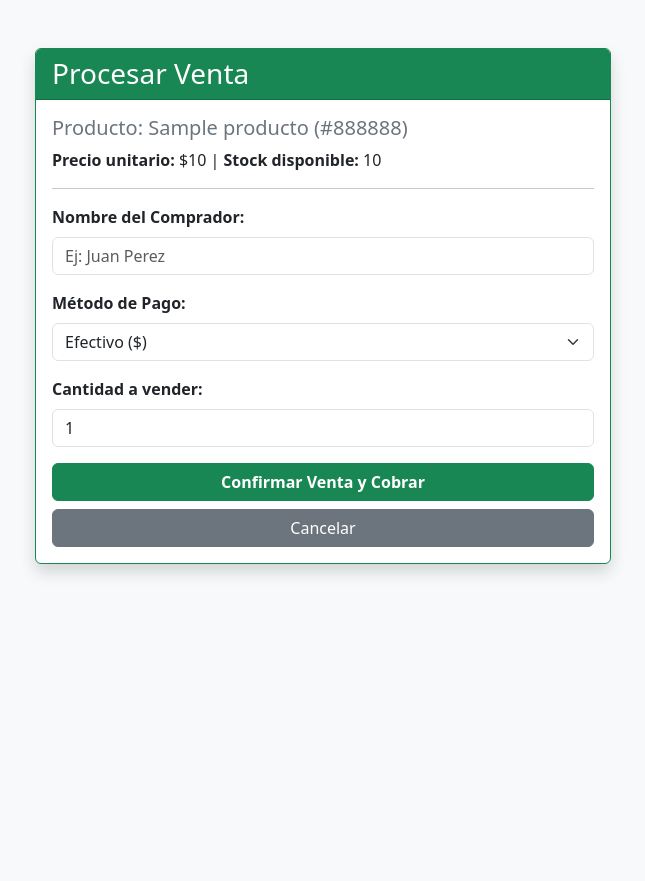
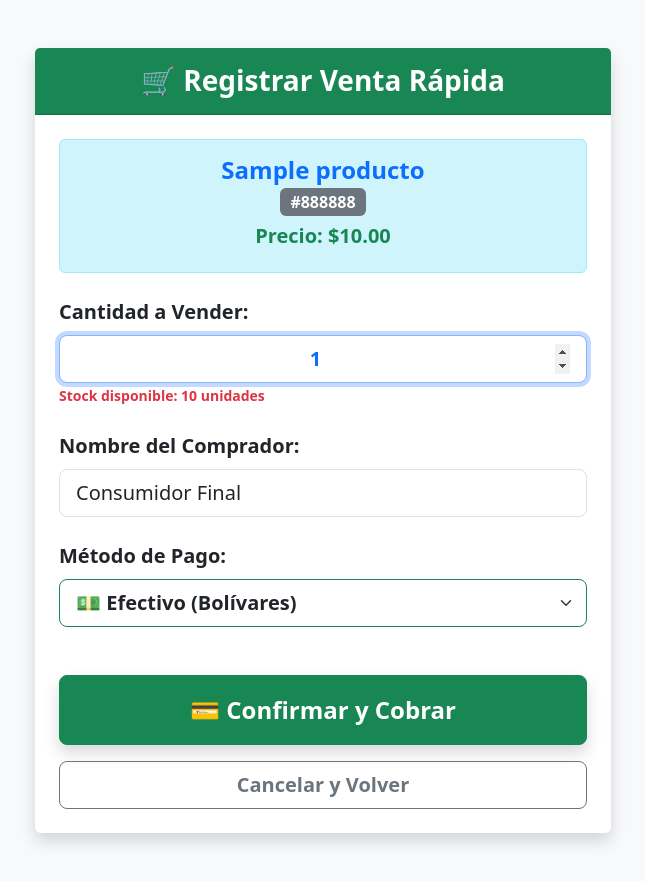
Before and after one commit to ventasrespondeya-cell/Control-de-Inventario---Pinturas-JAM, a Flask app: template templates/vender.html in a window 1280 px wide. Shown: the whole page, without its empty margins (317-962 px from the left). Before the commit the page ends 575 px from the top, so only its background shows below. Run offline with Flask 3, Linux system fonts and the light colour scheme; the template is opened without the code that fills it: most values are stand-ins (such as "Sample title", 1, 10 or a date in 2020).

Commit message:
Update vender.html

```diff
--- a/templates/vender.html
+++ b/templates/vender.html
@@ -2,40 +2,52 @@
 <html lang="es">
 <head>
     <meta charset="UTF-8">
-    <title>Procesar Venta - Pinturas JAM</title>
+    <title>Registrar Venta - Pinturas JAM</title>
     <link href="https://cdn.jsdelivr.net/npm/bootstrap@5.3.0/dist/css/bootstrap.min.css" rel="stylesheet">
 </head>
 <body class="bg-light">
-    <div class="container mt-5" style="max-width: 600px;">
-        <div class="card shadow border-success">
-            <div class="card-header bg-success text-white">
-                <h3 class="mb-0">Procesar Venta</h3>
+    <div class="container mt-5 mb-5" style="max-width: 600px;">
+        <div class="card shadow border-0">
+            <div class="card-header bg-success text-white p-3 text-center">
+                <h3 class="mb-0 fw-bold">🛒 Registrar Venta Rápida</h3>
             </div>
-            <div class="card-body">
-                <h5 class="text-secondary">Producto: {{ producto.nombre }} ({{ producto.color }})</h5>
-                <p><strong>Precio unitario:</strong> ${{ producto.precio }} | <strong>Stock disponible:</strong> {{ producto.stock_actual }}</p>
-                <hr>
-                <form method="POST">
-                    <div class="mb-3">
-                        <label class="form-label fw-bold">Nombre del Comprador:</label>
-                        <input type="text" name="comprador" class="form-control" placeholder="Ej: Juan Perez" required>
+            <div class="card-body p-4">
+
+                <div class="alert alert-info text-center mb-4">
+                    <h4 class="text-primary fw-bold mb-1">{{ producto.nombre }}</h4>
+                    <span class="badge bg-secondary fs-6">{{ producto.color }}</span>
+                    <h5 class="mt-2 fw-bold text-success">Precio: ${{ "%.2f"|format(producto.precio) }}</h5>
+                </div>
+
+                <form method="POST" action="/vender/{{ producto.id }}">
+                    <div class="mb-4">
+                        <label class="form-label fw-bold fs-5">Cantidad a Vender:</label>
+                        <input type="number" name="cantidad" min="1" max="{{ producto.stock_actual }}" class="form-control form-control-lg fw-bold text-center text-primary" value="1" required autofocus>
+                        <small class="text-danger fw-bold">Stock disponible: {{ producto.stock_actual }} unidades</small>
                     </div>
-                    <div class="mb-3">
-                        <label class="form-label fw-bold">Método de Pago:</label>
-                        <select name="metodo_pago" class="form-select" required>
-                            <option value="Efectivo ($)">Efectivo ($)</option>
-                            <option value="Efectivo (Bs)">Efectivo (Bs)</option>
-                            <option value="Pago Movil / Transferencia">Pago Móvil / Transferencia</option>
-                            <option value="Zelle / Divisas Digitales">Zelle / Divisas Digitales</option>
-                            <option value="Punto de Venta">Punto de Venta</option>
+
+                    <div class="mb-4">
+                        <label class="form-label fw-bold fs-5">Nombre del Comprador:</label>
+                        <input type="text" name="comprador" class="form-control form-control-lg" value="Consumidor Final" required>
+                    </div>
+
+                    <!-- NUEVOS MÉTODOS DE PAGO INCLUYENDO BINANCE -->
+                    <div class="mb-5">
+                        <label class="form-label fw-bold fs-5">Método de Pago:</label>
+                        <select name="metodo_pago" class="form-select form-select-lg border-success fw-bold" required>
+                            <option value="Efectivo (Bs)">💵 Efectivo (Bolívares)</option>
+                            <option value="Divisas (USD/EUR)">💵 Divisas (Efectivo USD/EUR)</option>
+                            <option value="Punto de Venta">💳 Punto de Venta</option>
+                            <option value="Pago Movil">📱 Pago Móvil</option>
+                            <option value="Transferencia">🏦 Transferencia Bancaria</option>
+                            <option value="Binance">🟡 Binance (USDT)</option>
                         </select>
                     </div>
-                    <div class="mb-3">
-                        <label class="form-label fw-bold">Cantidad a vender:</label>
-                        <input type="number" name="cantidad" class="form-control" value="1" min="1" max="{{ producto.stock_actual }}" required>
+
+                    <div class="d-grid gap-3">
+                        <button type="submit" class="btn btn-success btn-lg fw-bold py-3 fs-4 shadow">💳 Confirmar y Cobrar</button>
+                        <a href="/" class="btn btn-outline-secondary btn-lg fw-bold py-2">Cancelar y Volver</a>
                     </div>
-                    <button type="submit" class="btn btn-success fw-bold w-100 mb-2">Confirmar Venta y Cobrar</button>
-                    <a href="/" class="btn btn-secondary w-100">Cancelar</a>
                 </form>
             </div>
         </div>
```
